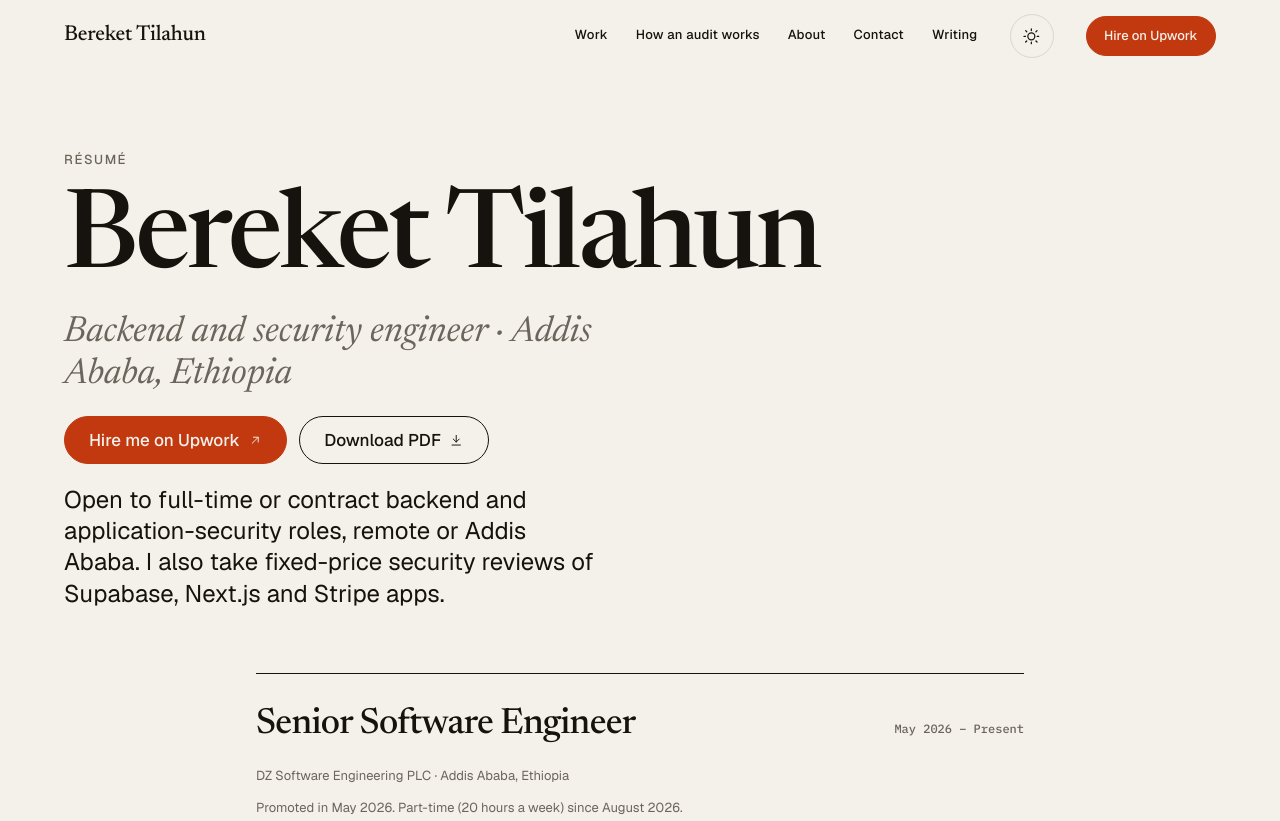
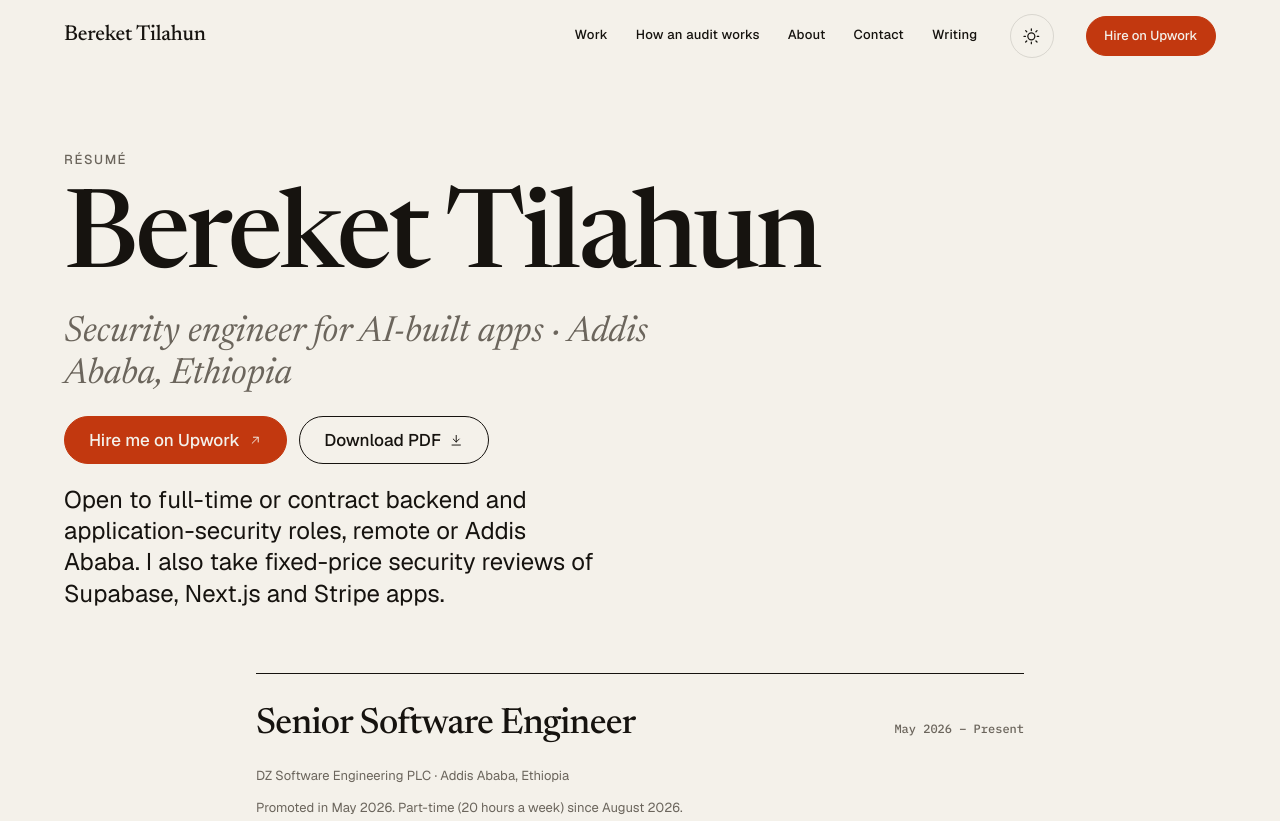
Before and after one commit to Berakhah/Berakhah.github.io, a plain HTML site: page resume.html in a window 1280 px wide. Shown: the top 821 px of the page. Drawn offline with Linux system fonts and the light colour scheme.

Commit message:
copy: one headline everywhere: "Security engineer for AI-built apps"
Footer, résumé tagline, meta title and hero eyebrow said "Backend and security
engineer" or "Security reviews for AI-built apps"; they now match the GitHub
profile README headline word for word.

Co-Authored-By: Claude Opus 5.5 <noreply@anthropic.com>
Claude-Session: https://claude.ai/code/session_019Q2KnC5UhDV1WuMaNbU7Aw

```diff
--- a/resume.html
+++ b/resume.html
@@ -10,7 +10,7 @@
 <meta property="og:title" content="Résumé — Bereket Tilahun">
 <meta property="og:description" content="Résumé of Bereket Tilahun, Senior Software Engineer at DZ Software Engineering, Addis Ababa: backend and application security. PDF available.">
 <meta property="og:type" content="website">
-<meta property="og:site_name" content="Bereket Tilahun — Backend Security Engineer">
+<meta property="og:site_name" content="Bereket Tilahun — Security engineer for AI-built apps">
 <meta property="og:url" content="https://berakhah.github.io/resume.html">
 <meta property="og:image" content="https://berakhah.github.io/assets/img/og-card.png">
 <meta name="twitter:image" content="https://berakhah.github.io/assets/img/og-card.png">
@@ -583,7 +583,7 @@ html.drawer-open { overflow: hidden; }
   <div class="wrap">
     <p class="eyebrow rv">Résumé</p>
     <h1 class="cs-title rv" style="--d:60ms">Bereket Tilahun</h1>
-    <p class="cs-tagline rv" style="--d:120ms">Backend and security engineer · Addis Ababa, Ethiopia</p>
+    <p class="cs-tagline rv" style="--d:120ms">Security engineer for AI-built apps · Addis Ababa, Ethiopia</p>
     <div class="resume-ctas rv" style="--d:180ms">
       <a class="btn btn-signal" href="https://www.upwork.com/freelancers/~01645da719eb4829ed" rel="noopener" target="_blank">Hire me on Upwork <svg class="icon icon-xs" viewBox="0 0 24 24" fill="none" stroke="currentColor" stroke-width="1.6" stroke-linecap="round" stroke-linejoin="round" aria-hidden="true" focusable="false"><path d="M7 17L17 7M9 7h8v8"/></svg></a>
       <a class="btn btn-ink" href="/assets/bereket-tilahun-resume.pdf" download>Download PDF <svg class="icon icon-xs" viewBox="0 0 24 24" fill="none" stroke="currentColor" stroke-width="1.6" stroke-linecap="round" stroke-linejoin="round" aria-hidden="true" focusable="false"><path d="M12 4v11M7 10l5 5 5-5M5 20h14"/></svg></a>
@@ -635,7 +635,7 @@ html.drawer-open { overflow: hidden; }
 </picture>
       <div>
         <p class="foot-name serif">Bereket Tilahun</p>
-        <p class="foot-meta">Backend and security engineer · Addis Ababa, Ethiopia</p>
+        <p class="foot-meta">Security engineer for AI-built apps · Addis Ababa, Ethiopia</p>
       </div>
     </div>
     <nav class="foot-links" aria-label="Footer">
```
Also changed, not shown: 404.html (+2 -2 lines), index.html (+6 -6 lines), scope.html (+2 -2 lines), work/agent-perimeter.html (+2 -2 lines), work/aztdp.html (+2 -2 lines), work/ground-truth.html (+2 -2 lines), work/ledger-sense.html (+2 -2 lines), work/selector-drift.html (+2 -2 lines), work/shopfast-demo.html (+2 -2 lines), writing/index.html (+2 -2 lines), writing/mcp-registry-census.html (+2 -2 lines), writing/scope-files-vs-random-sampling.html (+2 -2 lines), writing/shopfast-twelve-leaks.html (+2 -2 lines).
